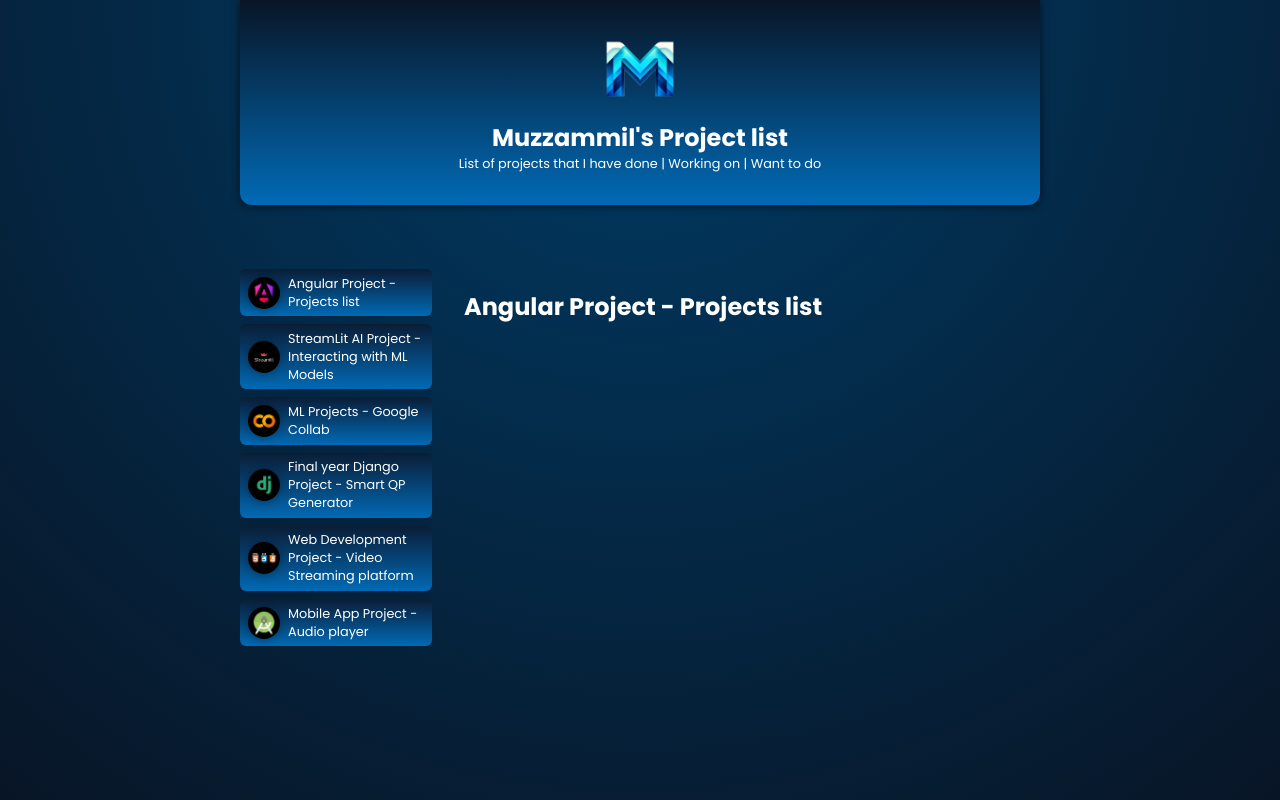
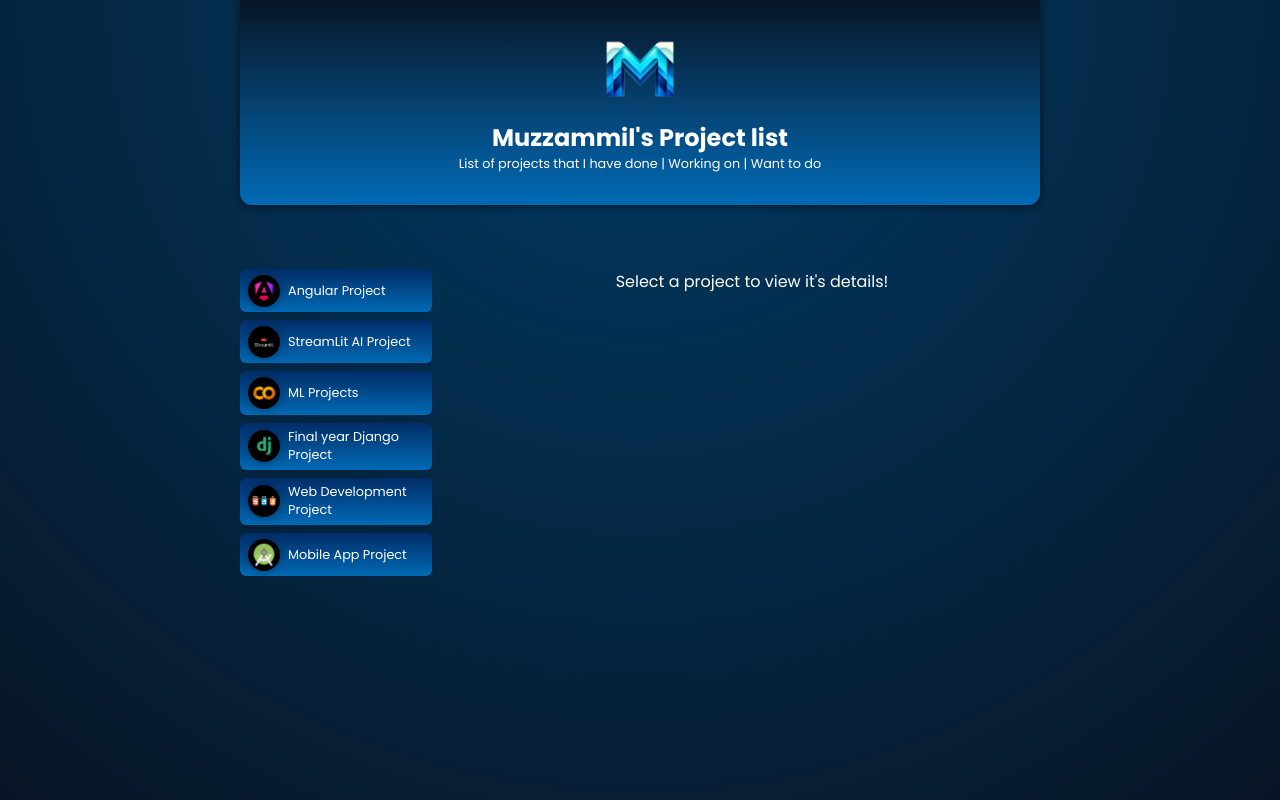
Before and after one commit to MuzzammilShah/Angular, an Angular app in the folder 01-starting-project/: page / in a window 1280 px wide. Built offline with nearby package versions, Linux system fonts and the light colour scheme.

Commit message:
Till S2, L43 - Dynamic lists, Conditional display

```diff
--- a/01-starting-project/src/app/app.component.css
+++ b/01-starting-project/src/app/app.component.css
@@ -7,7 +7,7 @@ main {
   gap: 2rem;
 }
 
-#users {
+#projects {
   list-style: none;
   margin: 0;
   padding: 0;
@@ -17,8 +17,8 @@ main {
 }
 
 #fallback {
-  font-weight: bold;
-  font-size: 1.15rem;
+  font-weight: normal;
+  font-size: 1rem;
   margin: 0;
   text-align: center;
 }
@@ -29,12 +29,12 @@ main {
     grid-template-columns: 1fr 3fr;
   }
 
-  #users {
+  #projects {
     flex-direction: column;
   }
 
   #fallback {
-    font-size: 1.5rem;
-    text-align: left;
+    font-size: 1rem;
+    text-align: center;
   }
 }
--- a/01-starting-project/src/app/app.component.html
+++ b/01-starting-project/src/app/app.component.html
@@ -1,38 +1,18 @@
 <app-header />
 
 <main>
-    <ul id="users">
-        <li>
-            <app-user
-                [project]="projects[0]" (selectproject)="onSelectProject($event)"
-            />
-        </li>
-        <li>
-            <app-user
-                [project]="projects[1]" (selectproject)="onSelectProject($event)"
-            />
-        </li>
-        <li>
-            <app-user
-                [project]="projects[2]" (selectproject)="onSelectProject($event)"
-            />
-        </li>
-        <li>
-            <app-user
-                [project]="projects[3]" (selectproject)="onSelectProject($event)"
-            />
-        </li>
-        <li>
-            <app-user
-                [project]="projects[4]" (selectproject)="onSelectProject($event)"
-            />
-        </li>
-        <li>
-            <app-user
-                [project]="projects[5]" (selectproject)="onSelectProject($event)"
-            />
-        </li>
+    <ul id="projects">
+        @for (i of projects; track i.id){
+            <li>
+                <app-user [project]="i" (selectproject)="onSelectProject($event)"/>
+            </li>
+        }
     </ul>
 
-    <app-details [name]="selectedProject?.name"></app-details>
+    @if (selectedProject){
+        <app-details [name]="selectedProject.name"/>
+    }
+    @else {
+        <p id="fallback">Select a project to view it's details!</p>
+    }
 </main>
--- a/01-starting-project/src/app/app.component.ts
+++ b/01-starting-project/src/app/app.component.ts
@@ -14,7 +14,7 @@ import { PROJECT_LISTS } from './project-lists';
 export class AppComponent {
   projects = PROJECT_LISTS;
 
-  selectedProjectId = 'p1';
+  selectedProjectId ?: string;
 
   get selectedProject() {
     return this.projects.find((project) => project.id === this.selectedProjectId);
--- a/01-starting-project/src/app/project-lists.ts
+++ b/01-starting-project/src/app/project-lists.ts
@@ -1,31 +1,37 @@
 export const PROJECT_LISTS = [
     {
       id: 'p1',
+      title: 'Angular Project',
       name: 'Angular Project - Projects list',
       icon: 'p1.png',
     },
     {
       id: 'p2',
+      title: 'StreamLit AI Project',
       name: 'StreamLit AI Project - Interacting with ML Models',
       icon: 'p2.png',
     },
     {
       id: 'p3',
+      title: 'ML Projects',
       name: 'ML Projects - Google Collab',
       icon: 'p3.png',
     },
     {
       id: 'p4',
+      title: 'Final year Django Project',
       name: 'Final year Django Project - Smart QP Generator ',
       icon: 'p4.png',
     },
     {
       id: 'p5',
+      title: 'Web Development Project',
       name: 'Web Development Project - Video Streaming platform',
       icon: 'p5.png',
     },
     {
       id: 'p6',
+      title: 'Mobile App Project',
       name: 'Mobile App Project - Audio player',
       icon: 'p6.png',
     },
--- a/01-starting-project/src/app/user/user.component.css
+++ b/01-starting-project/src/app/user/user.component.css
@@ -9,10 +9,9 @@ div {
     align-items: center;
     gap: 0.5rem;
     padding: 0.35rem 0.5rem;
-    /* background-color: #016ab5; */
     background: linear-gradient(
       to bottom,
-      #0a1d36,
+      #012d67,
       #016ab5
     );
     color: white;
@@ -27,15 +26,13 @@ div {
   button:hover,
   button:active,
   .active {
-    /* background-color: white;
-    color: #004c83; */
-    background: #016ab5;
-    /* background: linear-gradient(
-      to bottom,
-      #0a1d36,
-      #016ab5
-    ); */
-    color: white;
+    background: #067fd6;
+    color: #00223a;
+
+  }
+
+  button:hover span{
+    font-weight: bold;
   }
 
   img {
--- a/01-starting-project/src/app/user/user.component.html
+++ b/01-starting-project/src/app/user/user.component.html
@@ -1,6 +1,6 @@
 <div>
     <button (click)="onSelectProject()">
-        <img [src]="projectsList" [alt]="project.name" />
-        <span>{{ project.name }}</span>
+        <img [src]="projectsList" [alt]="project.title" />
+        <span>{{ project.title }}</span>
     </button>
 </div>
```
Also changed, not shown: 01-starting-project/src/app/user/user.component.ts (+8 -5 lines).
